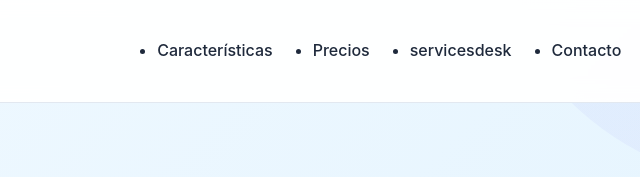
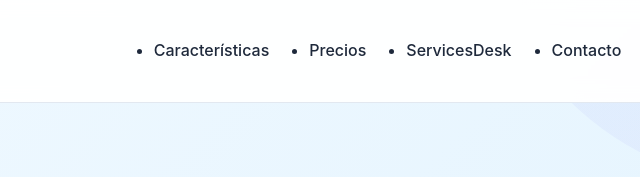
Before and after one commit to CarlosCisternasP/certidesk, a website: page index.html in a window 1280 px wide. Shown: the top 177 px of the page, 328-968 px from the left. Drawn offline with Linux system fonts and the light colour scheme.

```diff
--- a/index.html
+++ b/index.html
@@ -616,46 +616,46 @@
             font-size: 1.25rem;
         }
 
-        /* servicesdesk Section */
-        .servicesdesk {
+        /* ServicesDesk Section */
+        .ServicesDesk {
             background: linear-gradient(135deg, #f8fafc 0%, #e2e8f0 100%);
         }
 
-        .servicesdesk-content {
+        .ServicesDesk-content {
             display: grid;
             grid-template-columns: 1fr 1fr;
             gap: 4rem;
             align-items: center;
         }
 
-        .servicesdesk-text h2 {
+        .ServicesDesk-text h2 {
             font-size: 2.5rem;
             font-weight: 700;
             margin-bottom: 1.5rem;
             color: var(--dark);
         }
 
-        .servicesdesk-text h2 span {
+        .ServicesDesk-text h2 span {
             background: var(--gradient-accent);
             -webkit-background-clip: text;
             -webkit-text-fill-color: transparent;
             background-clip: text;
         }
 
-        .servicesdesk-text p {
+        .ServicesDesk-text p {
             font-size: 1.1rem;
             color: var(--gray);
             margin-bottom: 2rem;
             line-height: 1.7;
         }
 
-        .servicesdesk-features {
+        .ServicesDesk-features {
             display: grid;
             grid-template-columns: 1fr;
             gap: 1.5rem;
         }
 
-        .servicesdesk-feature {
+        .ServicesDesk-feature {
             display: flex;
             align-items: flex-start;
             gap: 1rem;
@@ -666,13 +666,13 @@
             transition: var(--transition);
         }
 
-        .servicesdesk-feature:hover {
+        .ServicesDesk-feature:hover {
             background: white;
             transform: translateX(5px);
             box-shadow: var(--shadow);
         }
 
-        .servicesdesk-feature-icon {
+        .ServicesDesk-feature-icon {
             width: 50px;
             height: 50px;
             background: var(--gradient-accent);
@@ -685,20 +685,20 @@
             flex-shrink: 0;
         }
 
-        .servicesdesk-feature-content h4 {
+        .ServicesDesk-feature-content h4 {
             font-size: 1.2rem;
             font-weight: 600;
             margin-bottom: 0.5rem;
             color: var(--dark);
         }
 
-        .servicesdesk-feature-content p {
+        .ServicesDesk-feature-content p {
             font-size: 0.95rem;
             color: var(--gray);
             margin-bottom: 0;
         }
 
-        .servicesdesk-benefits {
+        .ServicesDesk-benefits {
             background: white;
             border-radius: var(--border-radius);
             padding: 2.5rem;
@@ -706,7 +706,7 @@
             border: 1px solid var(--light-gray);
         }
 
-        .servicesdesk-benefits h3 {
+        .ServicesDesk-benefits h3 {
             font-size: 1.5rem;
             font-weight: 700;
             margin-bottom: 1.5rem;
@@ -1012,7 +1012,7 @@
         @media (max-width: 1024px) {
             .hero-content,
             .footer-content,
-            .servicesdesk-content {
+            .ServicesDesk-content {
                 grid-template-columns: 1fr;
             }
 
@@ -1107,7 +1107,7 @@
                 font-size: 1.5rem;
             }
 
-            .servicesdesk-benefits {
+            .ServicesDesk-benefits {
                 padding: 1.5rem;
             }
         }
@@ -1127,9 +1127,9 @@
                 <ul class="nav-links">
                     <li><a href="#features">Características</a></li>
                     <li><a href="#pricing">Precios</a></li>
-                    <li><a href="#servicesdesk">servicesdesk</a></li>
+                    <li><a href="#ServicesDesk">ServicesDesk</a></li>
                     <li><a href="#contact">Contacto</a></li>
-                    <li><a href="https://servicesdesk.cl/" class="btn btn-primary" target="_blank">Soporte y Soluciones</a></li>
+                    <li><a href="https://ServicesDesk.cl/" class="btn btn-primary" target="_blank">Soporte y Soluciones</a></li>
                 </ul>
                 <div class="mobile-menu">
                     <i class="fas fa-bars"></i>
@@ -1522,62 +1522,62 @@
         </div>
     </section>
 
-    <!-- servicesdesk Section -->
-    <section id="servicesdesk" class="section servicesdesk">
+    <!-- ServicesDesk Section -->
+    <section id="ServicesDesk" class="section ServicesDesk">
         <div class="container">
-            <div class="servicesdesk-content">
-                <div class="servicesdesk-text">
-                    <h2>servicesdesk — <span>Transformación Digital Inteligente</span> para Empresas Modernas</h2>
-                    <p>servicesdesk es la solución integral diseñada para empresas que necesitan conectar sus sistemas, automatizar procesos y tomar decisiones basadas en datos reales. Somos especialistas en integrar plataformas empresariales como SAP, Microsoft 365, SharePoint, Power BI y Power Platform, creando entornos unificados y eficientes que impulsan la productividad y eliminan la fricción tecnológica.</p>
+            <div class="ServicesDesk-content">
+                <div class="ServicesDesk-text">
+                    <h2>ServicesDesk — <span>Transformación Digital Inteligente</span> para Empresas Modernas</h2>
+                    <p>ServicesDesk es la solución integral diseñada para empresas que necesitan conectar sus sistemas, automatizar procesos y tomar decisiones basadas en datos reales. Somos especialistas en integrar plataformas empresariales como SAP, Microsoft 365, SharePoint, Power BI y Power Platform, creando entornos unificados y eficientes que impulsan la productividad y eliminan la fricción tecnológica.</p>
 
                     <h3 style="margin-bottom: 1rem; color: var(--dark);">🚀 Lo que ofrecemos</h3>
 
-                    <div class="servicesdesk-features">
-                        <div class="servicesdesk-feature">
-                            <div class="servicesdesk-feature-icon">
+                    <div class="ServicesDesk-features">
+                        <div class="ServicesDesk-feature">
+                            <div class="ServicesDesk-feature-icon">
                                 <i class="fas fa-plug"></i>
                             </div>
-                            <div class="servicesdesk-feature-content">
+                            <div class="ServicesDesk-feature-content">
                                 <h4>Integración completa de sistemas</h4>
                                 <p>Conectamos SAP, bases de datos, SharePoint, Power BI y aplicaciones internas para lograr una operación fluida y sin silos.</p>
                             </div>
                         </div>
 
-                        <div class="servicesdesk-feature">
-                            <div class="servicesdesk-feature-icon">
+                        <div class="ServicesDesk-feature">
+                            <div class="ServicesDesk-feature-icon">
                                 <i class="fas fa-robot"></i>
                             </div>
-                            <div class="servicesdesk-feature-content">
+                            <div class="ServicesDesk-feature-content">
                                 <h4>Automatización de procesos</h4>
                                 <p>Digitalizamos aprobaciones, formularios, flujos operativos y tareas repetitivas para ahorrar tiempo y reducir errores.</p>
                             </div>
                         </div>
 
-                        <div class="servicesdesk-feature">
-                            <div class="servicesdesk-feature-icon">
+                        <div class="ServicesDesk-feature">
+                            <div class="ServicesDesk-feature-icon">
                                 <i class="fas fa-chart-bar"></i>
                             </div>
-                            <div class="servicesdesk-feature-content">
+                            <div class="ServicesDesk-feature-content">
                                 <h4>Dashboards ejecutivos</h4>
                                 <p>Reportes e indicadores clave en tiempo real que permiten decisiones estratégicas basadas en información confiable.</p>
                             </div>
                         </div>
 
-                        <div class="servicesdesk-feature">
-                            <div class="servicesdesk-feature-icon">
+                        <div class="ServicesDesk-feature">
+                            <div class="ServicesDesk-feature-icon">
                                 <i class="fas fa-code"></i>
                             </div>
-                            <div class="servicesdesk-feature-content">
+                            <div class="ServicesDesk-feature-content">
                                 <h4>Desarrollo a medida</h4>
                                 <p>Aplicaciones web, APIs y microservicios creados según la necesidad del negocio. Tu empresa no se adapta al software — el software se adapta a ti.</p>
                             </div>
                         </div>
 
-                        <div class="servicesdesk-feature">
-                            <div class="servicesdesk-feature-icon">
+                        <div class="ServicesDesk-feature">
+                            <div class="ServicesDesk-feature-icon">
                                 <i class="fas fa-server"></i>
                             </div>
-                            <div class="servicesdesk-feature-content">
+                            <div class="ServicesDesk-feature-content">
                                 <h4>Infraestructura y seguridad TI</h4>
                                 <p>Soporte profesional en servidores, respaldo, monitoreo, ciberseguridad y continuidad operacional.</p>
                             </div>
@@ -1585,7 +1585,7 @@
                     </div>
                 </div>
 
-                <div class="servicesdesk-benefits">
+                <div class="ServicesDesk-benefits">
                     <h3>🌟 Beneficios para tu organización</h3>
                     <div class="benefits-grid">
                         <div class="benefit-item">
@@ -1614,9 +1614,9 @@
                         </div>
                     </div>
                     <div style="text-align: center; margin-top: 2rem;">
-                        <a href="https://servicesdesk.cl/" class="btn btn-accent" target="_blank">
+                        <a href="https://ServicesDesk.cl/" class="btn btn-accent" target="_blank">
                             <i class="fas fa-lightbulb"></i>
-                            Consultar por servicesdesk
+                            Consultar por ServicesDesk
                         </a>
                     </div>
                 </div>
@@ -1663,7 +1663,7 @@
                     <ul class="footer-links">
                         <li><a href="#features">Características</a></li>
                         <li><a href="#pricing">Precios</a></li>
-                        <li><a href="#servicesdesk">servicesdesk</a></li>
+                        <li><a href="#ServicesDesk">ServicesDesk</a></li>
                         <li><a href="#pricing">Prueba Gratuita</a></li>
                         <li><a href="#contact">Demo</a></li>
                     </ul>
@@ -1981,7 +1981,7 @@
     }, observerOptions);
 
     // Observe feature cards and pricing cards
-    document.querySelectorAll('.feature-card, .pricing-card, .servicesdesk-feature').forEach(card => {
+    document.querySelectorAll('.feature-card, .pricing-card, .ServicesDesk-feature').forEach(card => {
         card.style.opacity = '0';
         card.style.transform = 'translateY(30px)';
         card.style.transition = 'opacity 0.6s ease, transform 0.6s ease';
```
